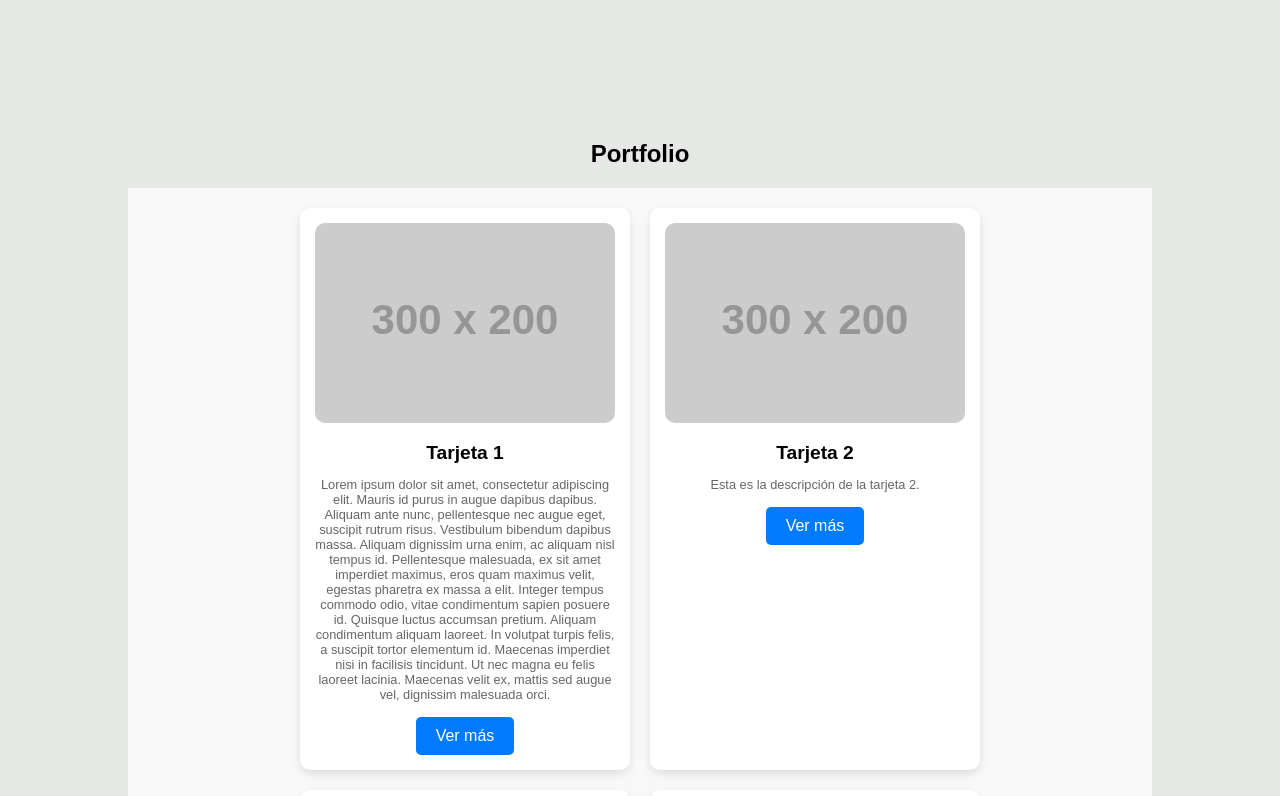
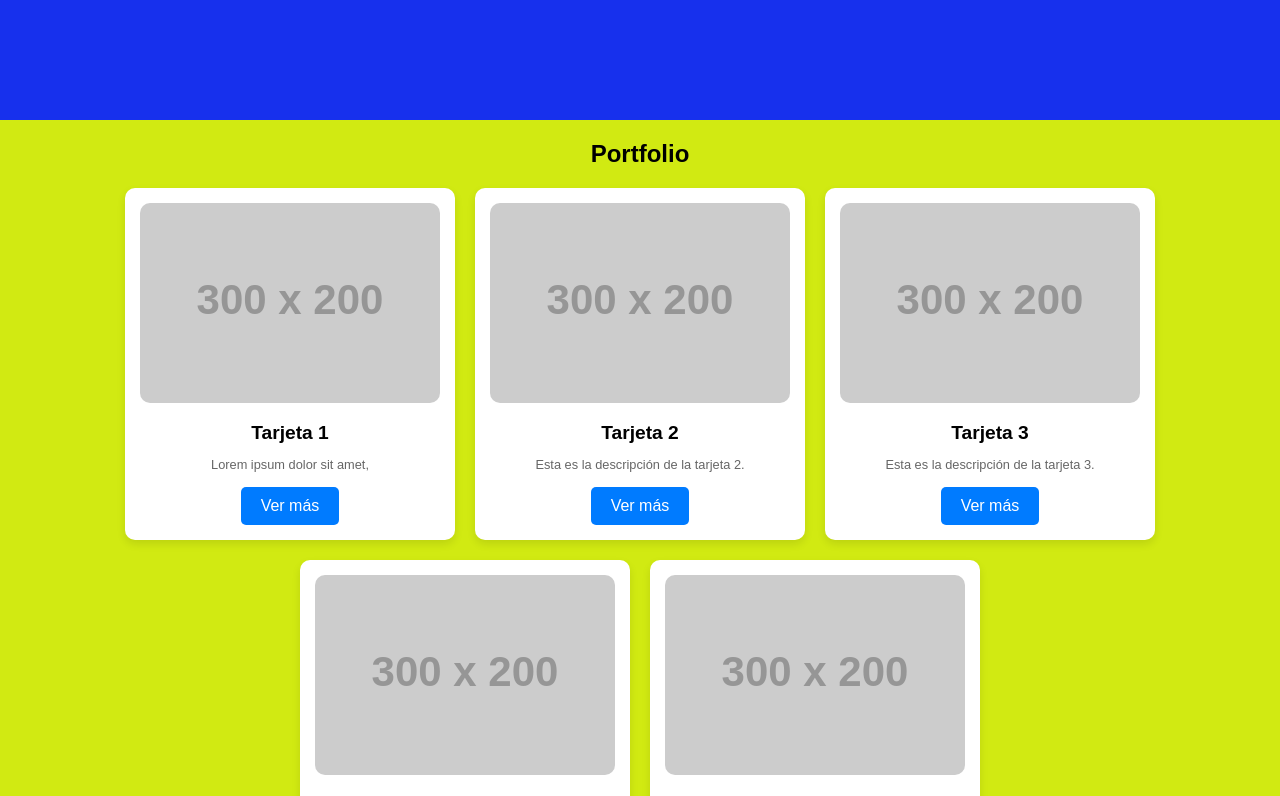
Before and after one commit to andres3m/personal-website, a React (Create React App) app: page / in a window 1280 px wide. Shown: the part 1480-2276 px from the top of the page. Built offline with nearby package versions, Linux system fonts and the light colour scheme.

Commit message:
Portfolio ssection update

```diff
--- a/src/App.css
+++ b/src/App.css
@@ -12,17 +12,20 @@ html {
 
 section {
   padding: 0px 20px;
-  height: 100vh;
   scroll-snap-align: start;
   display: flex;
   align-items: center;
   height: 100vh;
 }
 
-#home {
-  background-color: #E6E8E6;
-  justify-content: center;
+#portfolio {
+  padding: 0px 20px;
+  scroll-snap-align: start;
+  display: flex;
+  align-items: center;
+  height: auto;
 }
+
 
 #home-container {
   display: flex;
@@ -55,7 +58,6 @@ section {
   font-weight: 800;
   font-style: normal;
 }
-
 
 #my-pic {
   width: 50vh;
@@ -108,3 +110,23 @@ section {
   flex-direction: column;
   justify-content: center;
 }
+
+#home {
+  background-color: #0ae10a;
+  justify-content: center;
+}
+
+#about {
+  background-color: #1730ed;
+  justify-content: center;
+}
+
+#portfolio {
+  background-color: #d1ea12;
+  justify-content: center;
+}
+
+#contact {
+  background-color: #ff6600;
+  justify-content: center;
+}
--- a/src/App.js
+++ b/src/App.js
@@ -3,7 +3,7 @@ import './App.css';
 import Navbar from './Components/NavBar/navBar.js';
 import ProfilePic from './Assets/profilePic.jpg';
 import ContactForm from './Components/ContactForm/contactForm.js';
-import Slider from './Components/Slider/slider.js';
+import ProjectCards from './Components/ProjectCards/projectCards.js';
 
 
 function App() {
@@ -40,7 +40,7 @@ function App() {
     {
       image: 'https://via.placeholder.com/300x200',
       title: 'Tarjeta 1',
-      description: 'Lorem ipsum dolor sit amet, consectetur adipiscing elit. Mauris id purus in augue dapibus dapibus. Aliquam ante nunc, pellentesque nec augue eget, suscipit rutrum risus. Vestibulum bibendum dapibus massa. Aliquam dignissim urna enim, ac aliquam nisl tempus id. Pellentesque malesuada, ex sit amet imperdiet maximus, eros quam maximus velit, egestas pharetra ex massa a elit. Integer tempus commodo odio, vitae condimentum sapien posuere id. Quisque luctus accumsan pretium. Aliquam condimentum aliquam laoreet. In volutpat turpis felis, a suscipit tortor elementum id. Maecenas imperdiet nisi in facilisis tincidunt. Ut nec magna eu felis laoreet lacinia. Maecenas velit ex, mattis sed augue vel, dignissim malesuada orci.',
+      description: 'Lorem ipsum dolor sit amet,',
       link: '#'
     },
     {
@@ -97,9 +97,7 @@ function App() {
       </section>
       <section id="portfolio" ref={(el) => (sectionRefs.current[2] = el)}>
           <h1>Portfolio</h1>
-          {/* <div id="projects-container"> */}
-          <Slider items={items} />
-          {/* </div> */}
+          <ProjectCards items={items} />
       </section>
         <section id="contact" ref={(el) => (sectionRefs.current[3] = el)}>
           <h1>Contact</h1>
--- a/src/Components/Slider/slider.css
+++ b/src/Components/ProjectCards/projectCards.css
@@ -1,4 +1,4 @@
-.slider {
+.project {
     overflow-x: scroll;
     white-space: nowrap;
     padding: 20px 0;
@@ -6,7 +6,7 @@
     width: 80vw;
   }
 
-  .slider-container {
+  .projectCards-container {
     display: flex;
     flex-direction: row;
     flex-wrap: wrap;
@@ -14,7 +14,7 @@
     gap: 20px;
   }
 
-  .slider-card {
+  .project-card {
     display: inline-block;
     background-color: white;
     border-radius: 10px;
@@ -24,24 +24,24 @@
     text-align: center;
   }
 
-  .slider-image {
+  .project-image {
     width: 100%;
     height: auto;
     border-radius: 10px;
   }
 
-  .slider-title {
+  .project-title {
     font-size: 1.2em;
     margin: 15px 0 10px;
   }
 
-  .slider-description {
+  .project-description {
     font-size: 0.8em;
     color: #666;
     margin-bottom: 15px;
   }
 
-  .slider-link {
+  .project-link {
     display: inline-block;
     text-decoration: none;
     color: white;
@@ -51,7 +51,7 @@
     transition: background-color 0.3s;
   }
 
-  .slider-link:hover {
+  .project-link:hover {
     background-color: #0056b3;
   }
 
--- /dev/null
+++ b/src/Components/ProjectCards/projectCards.js
@@ -0,0 +1,21 @@
+import React from 'react';
+import './projectCards.css';
+
+const ProjectCards = ({ items }) => {
+  return (
+      <div className="projectCards-container">
+        {items.map((item, index) => (
+          <div key={index} className="project-card">
+            <img src={item.image} alt={item.title} className="project-image" />
+            <h2 className="project-title">{item.title}</h2>
+            <p className="project-description">{item.description}</p>
+            <a href={item.link} className="project-link" target="_blank" rel="noopener noreferrer">
+              Ver más
+            </a>
+          </div>
+        ))}
+      </div>
+  );
+};
+
+export default ProjectCards;
--- a/src/Components/Slider/slider.js
+++ /dev/null
@@ -1,23 +0,0 @@
-import React from 'react';
-import './slider.css';
-
-const Slider = ({ items }) => {
-  return (
-    <div className="slider">
-      <div className="slider-container">
-        {items.map((item, index) => (
-          <div key={index} className="slider-card">
-            <img src={item.image} alt={item.title} className="slider-image" />
-            <h2 className="slider-title">{item.title}</h2>
-            <p className="slider-description">{item.description}</p>
-            <a href={item.link} className="slider-link" target="_blank" rel="noopener noreferrer">
-              Ver más
-            </a>
-          </div>
-        ))}
-      </div>
-    </div>
-  );
-};
-
-export default Slider;
```
